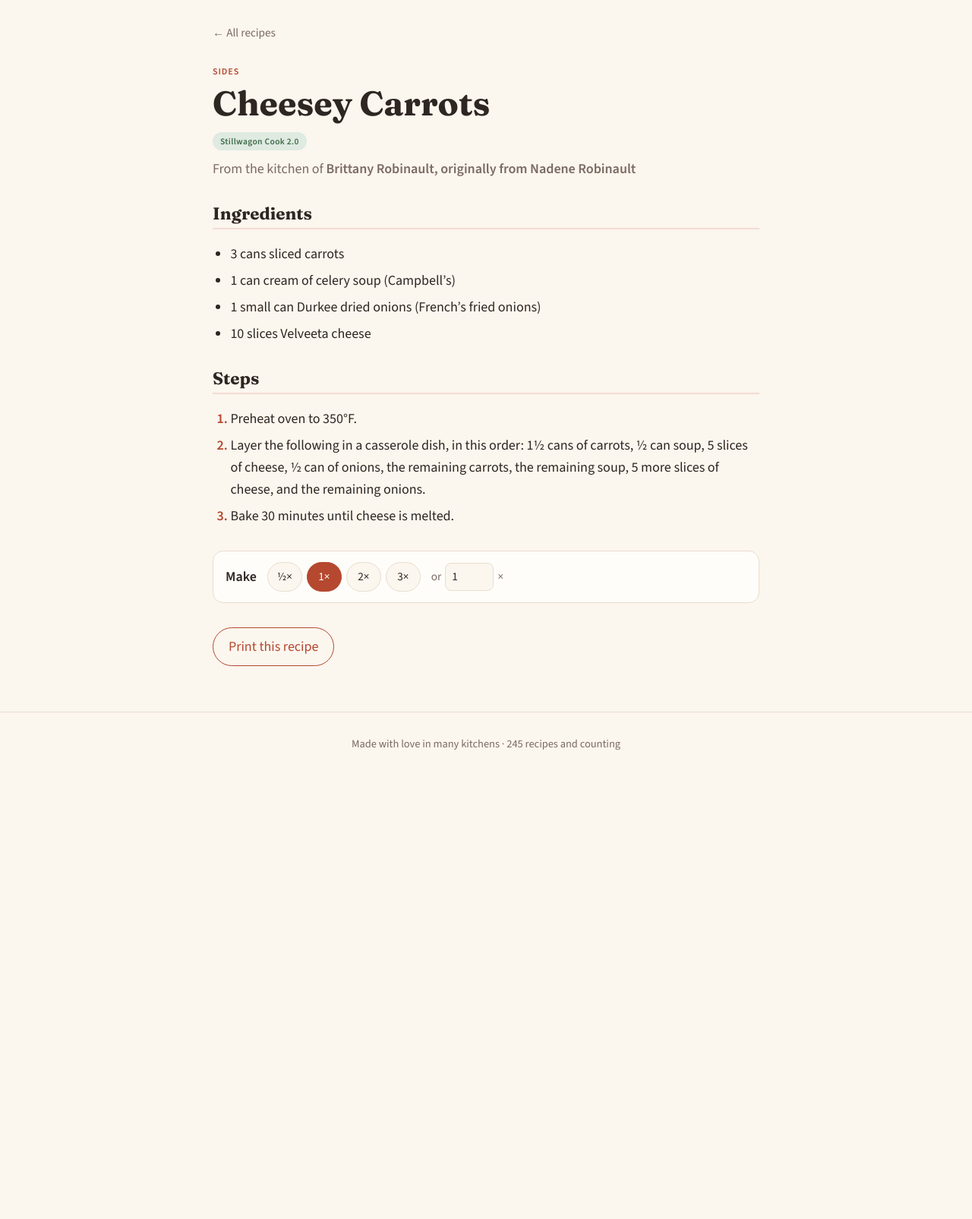
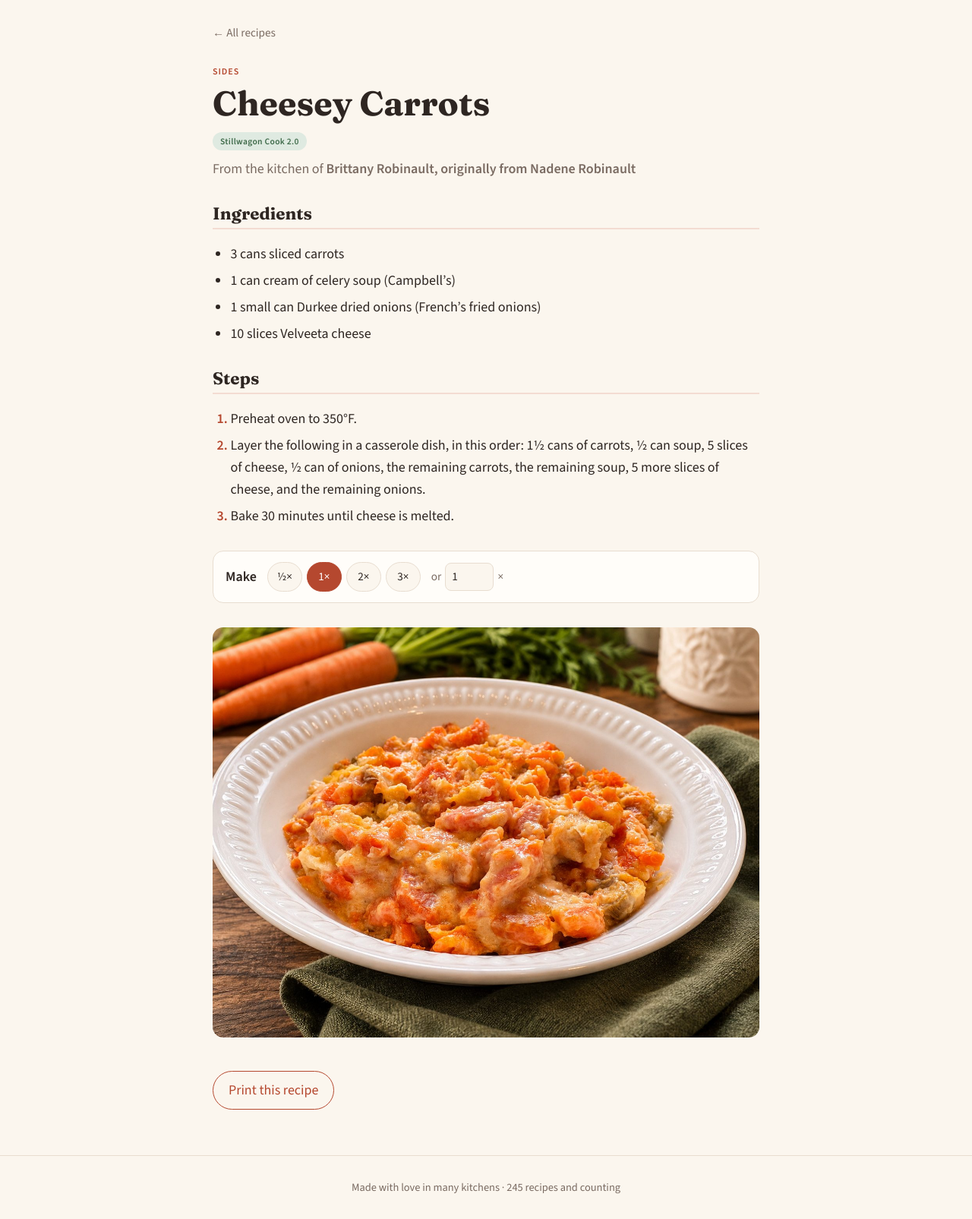
Before and after one commit to blstillwagon20/StillwagonCook, a Jekyll site: the page built from _recipes/cheesey-carrots.md, in a window 1280 px wide. Shown: the whole page at 76% size. Built offline with Jekyll 4.4.1, drawn with Linux system fonts in a browser that asks for light colours; before the commit the page ends 1021 px from its top, so only the background shows below that.

Commit message:
Add photo to Cheesey Carrots
Co-Authored-By: Claude Opus 5.5 <noreply@anthropic.com>
Claude-Session: https://claude.ai/code/session_0156xCt7umSy534HDw2vCT7X

```diff
--- a/_recipes/cheesey-carrots.md
+++ b/_recipes/cheesey-carrots.md
@@ -1,6 +1,7 @@
 ---
 title: "Cheesey Carrots"
 from: "Brittany Robinault, originally from Nadene Robinault"
+image: "/assets/photos/cheesey-carrots.jpg"
 category: "Sides"
 ---
 
```
Also changed, not shown: assets/photos/cheesey-carrots.jpg (added).
